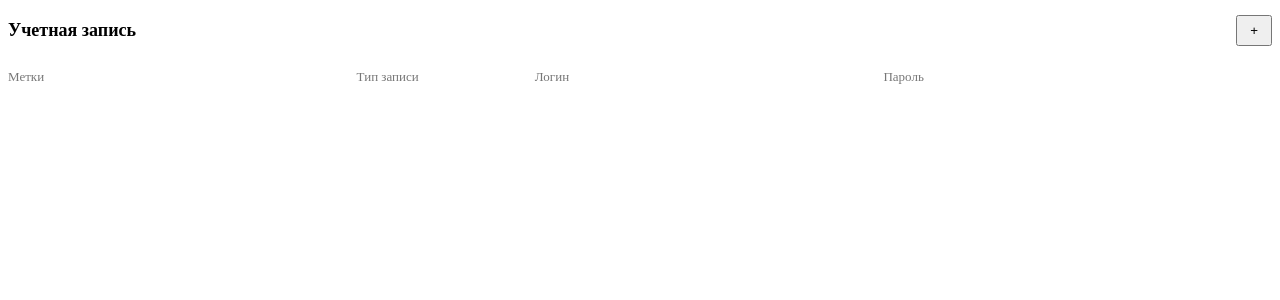
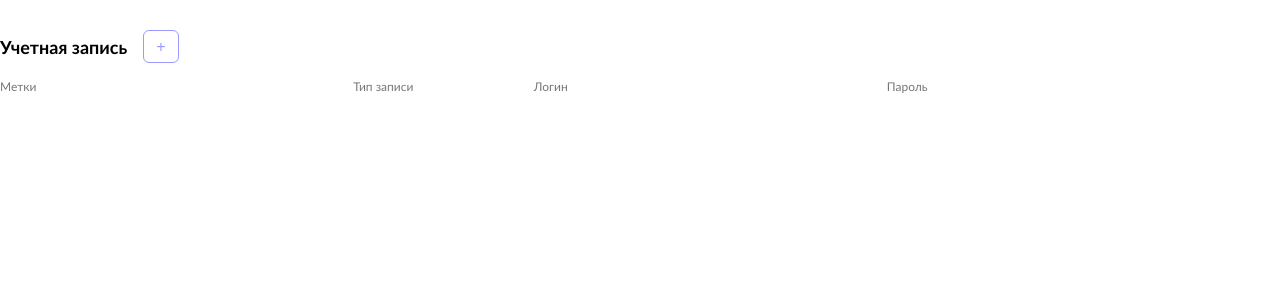
Before and after one commit to Mother1teresa/testSaaSoft, a Vue app: page / in a window 1280 px wide. Shown: the top 300 px of the page. Built offline with nearby package versions, Linux system fonts and the light colour scheme; the HTML template or start-up script is replaced by a standard one.

Commit message:
update input, select

```diff
--- a/src/App.vue
+++ b/src/App.vue
@@ -1,7 +1,49 @@
 <script setup lang="ts">
-import AccountsForm from '@/components/accountForm.vue'
+import AccountsForm from "@/components/accountForm.vue";
 </script>
 
 <template>
   <AccountsForm />
 </template>
+
+<style>
+* {
+  margin: 0;
+  padding: 0;
+  outline: none;
+}
+
+html {
+  font-family: "Gill Sans", "Gill Sans MT", Calibri, "Trebuchet MS", sans-serif;
+}
+
+input {
+  padding: 2px 8px;
+  font-size: 12px;
+  height: 25px;
+  border-radius: 6px;
+  border: 1px solid rgb(154, 154, 229);
+}
+
+input::placeholder {
+  color: black;
+}
+
+select {
+  height: 30px;
+  padding: 0 4px;
+  border-radius: 6px;
+  font-size: 12px;
+  border: 1px solid rgb(154, 154, 229);
+  /* appearance: base-select;
+  min-inline-size: 14ch;
+  justify-content: space-between;
+  display: flex;
+  align-items: center; */
+}
+
+/* select::picker(select) {
+  appearance: base-select;
+  padding: 0 4px;
+} */
+</style>
--- a/src/components/accountForm.vue
+++ b/src/components/accountForm.vue
@@ -1,30 +1,30 @@
 <script setup lang="ts">
-import { ref } from 'vue'
-import AccountRow from '@/components/accountRow.vue'
-import type { Account } from '@/types/account'
+import { ref } from "vue";
+import AccountRow from "@/components/accountRow.vue";
+import type { Account } from "@/types/account";
 
-const accounts = ref<Account[]>([])
+const accounts = ref<Account[]>([]);
 
 function addAccount() {
   accounts.value.push({
     id: Date.now(),
     labels: [],
-    type: 'local',
-    login: '',
-    password: '',
-    isValid: false
-  })
+    type: "local",
+    login: "",
+    password: "",
+    isValid: false,
+  });
 }
 
 function updateAccount(account: Account) {
-  const index = accounts.value.findIndex(a => a.id === account.id)
+  const index = accounts.value.findIndex((a) => a.id === account.id);
   if (index !== -1) {
-    accounts.value[index] = account
+    accounts.value[index] = account;
   }
 }
 
 function removeAccount(id: number) {
-  accounts.value = accounts.value.filter(a => a.id !== id)
+  accounts.value = accounts.value.filter((a) => a.id !== id);
 }
 </script>
 
@@ -33,9 +33,7 @@ function removeAccount(id: number) {
     <div class="top">
       <h1 class="title">Учетная запись</h1>
 
-      <button class="add" @click="addAccount">
-        +
-      </button>
+      <button class="add" @click="addAccount">+</button>
     </div>
 
     <div class="header">
@@ -57,9 +55,14 @@ function removeAccount(id: number) {
 </template>
 
 <style scoped>
+.accounts {
+  max-width: 1400px;
+  margin: 30px auto;
+}
+
 .top {
   display: flex;
-  justify-content: space-between;
+  gap: 16px;
   align-items: center;
   margin-bottom: 16px;
 }
@@ -74,11 +77,19 @@ function removeAccount(id: number) {
   grid-template-columns: 2fr 1fr 2fr 2fr 40px;
   gap: 8px;
   margin-bottom: 8px;
-  font-size: 13px;
   color: #777;
 }
 
+.header div {
+  font-size: 12px;
+}
+
 .add {
-  padding: 6px 12px;
+  padding: 6.5px 12px;
+  border-radius: 6px;
+  background: transparent;
+  border: 1px solid rgb(155, 155, 255);
+  color: rgb(155, 155, 255);
+  font-size: 16px;
 }
 </style>
--- a/src/components/accountRow.vue
+++ b/src/components/accountRow.vue
@@ -55,7 +55,7 @@ function onLabelsBlur(event: FocusEvent) {
   <div class="row" :class="{ error: !form.isValid }">
     <input
       :defaultValue="form.labels.map(l => l.text).join('; ')"
-      placeholder="Метки"
+      placeholder="Значение"
       @blur="onLabelsBlur"
     />
 
@@ -64,7 +64,7 @@ function onLabelsBlur(event: FocusEvent) {
       <option value="ldap">LDAP</option>
     </select>
 
-    <input v-model="form.login" placeholder="Логин" />
+    <input v-model="form.login" placeholder="Значение" />
 
     <input
       v-if="form.type === 'local'"
@@ -73,12 +73,11 @@ function onLabelsBlur(event: FocusEvent) {
       placeholder="Пароль"
     />
 
-    <div v-else></div>
+    <div v-else />
 
-   <button @click="emit('remove', form.id)">
-      <img src="/public/icon/icons8-tr-24.gif" alt="" />
+    <button class="remove" @click="emit('remove', form.id)">
+      <img src="/public/icon/icons8-tr-24.gif" alt="Удалить" />
     </button>
-
   </div>
 </template>
 
@@ -95,4 +94,16 @@ function onLabelsBlur(event: FocusEvent) {
 .row.error select {
   border-color: red;
 }
+
+.remove {
+  width: 20px;
+  height: 20px;
+  border: none;
+  background: none;
+}
+
+.remove img{
+  width: 100%;
+  height: 100%;
+}
 </style>
```
